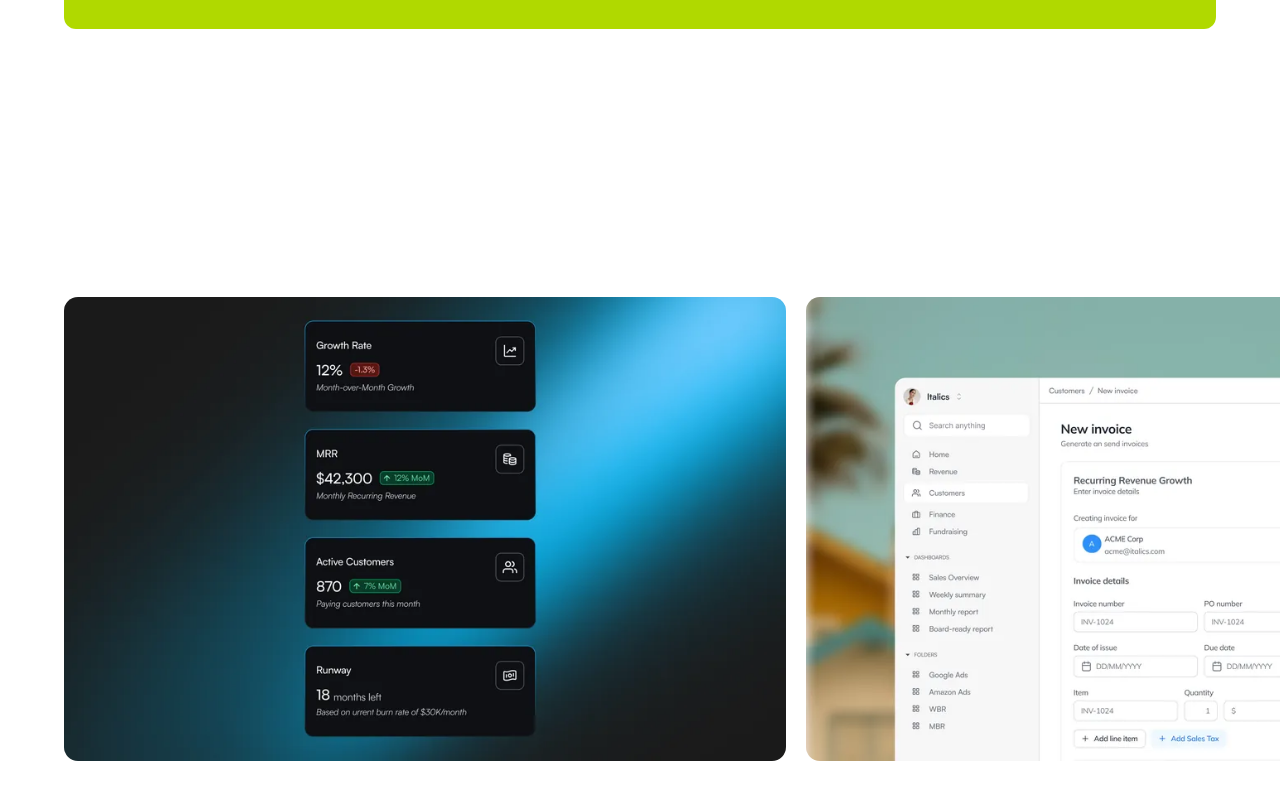
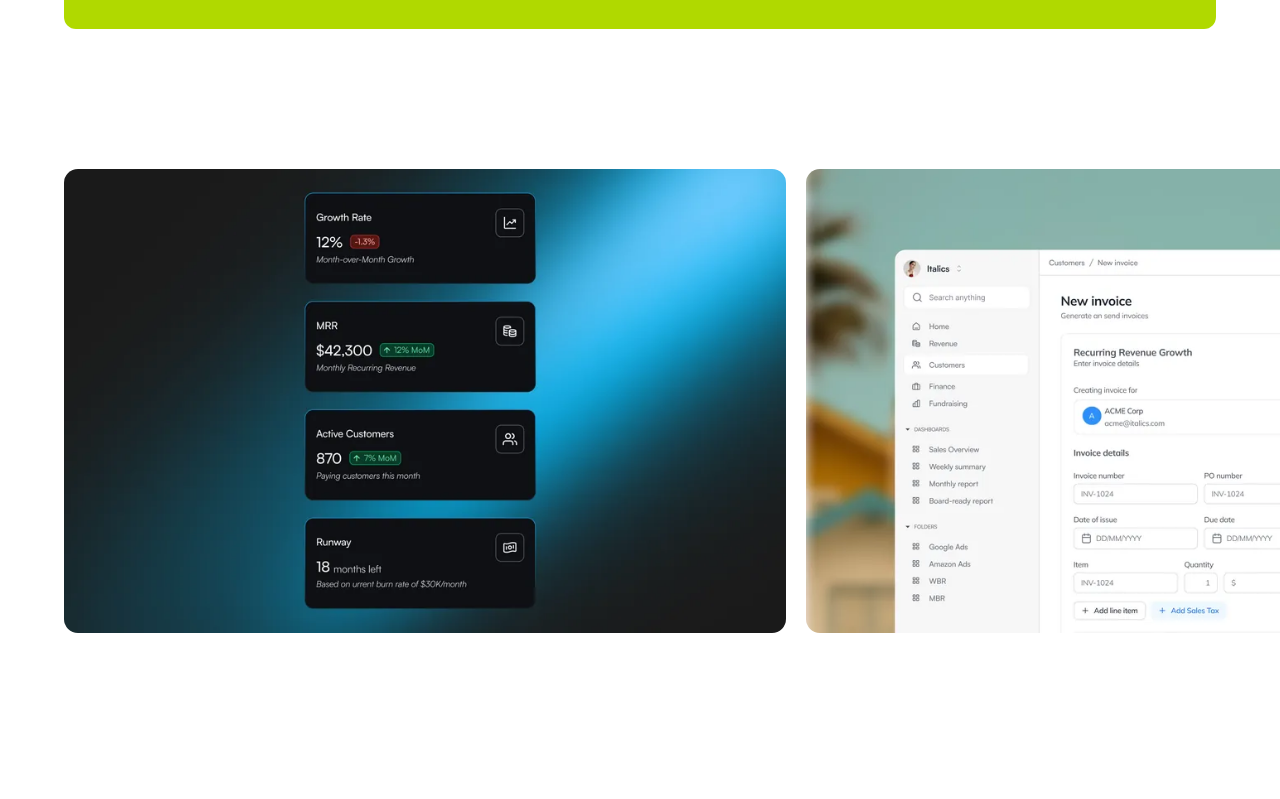
Before and after one commit to Saloni098/turtle-studio, a plain HTML site: page index.html in a window 1280 px wide. Shown: the part 3117-3916 px from the top of the page. Drawn offline with nearby package versions, Linux system fonts and the light colour scheme.

Commit message:
Even out spacing around the Play strip
The pinned panel is now only as tall as the cards and pins centred below
the nav, so the gaps before and after it match every other section.

Co-Authored-By: Claude Opus 5.5 <noreply@anthropic.com>
Claude-Session: https://claude.ai/code/session_01MVB851W4cpaJxZiQu3NJEq

```diff
--- a/index.html
+++ b/index.html
@@ -159,12 +159,13 @@ body::before{content:"";position:fixed;inset:0 0 auto;height:env(safe-area-inset
 }
 
 /* play: pinned strip; vertical scrolling moves the cards sideways, then the page carries on */
-.play{position:relative;width:100vw;margin-left:calc(50% - 50vw)}
-.play-pin{position:sticky;top:80px;height:calc(100vh - 80px);display:flex;flex-direction:column;justify-content:center;gap:28px;overflow:hidden}
+.play{position:relative;width:100vw;margin-left:calc(50% - 50vw);--nav:80px;--ch:min(58vh,560px)}
+/* the pinned strip is only as tall as the cards, so the space around it matches the other sections; it pins centred below the nav */
+.play-pin{position:sticky;top:calc(var(--nav) + (100vh - var(--nav) - var(--ch)) / 2);height:var(--ch);overflow:hidden}
 .play-track{display:flex;gap:20px;width:max-content;padding-left:var(--play-pad,72px);padding-right:var(--play-pad,72px);will-change:transform}
-.play-card{flex:none;height:min(58vh,560px);margin:0;border-radius:14px;overflow:hidden;background:var(--block)}
+.play-card{flex:none;height:var(--ch);margin:0;border-radius:14px;overflow:hidden;background:var(--block)}
 .play-card img{display:block;height:100%;width:auto;max-width:none}
-@media (max-width:700px){.play-pin{top:68px;height:calc(100vh - 68px);gap:20px}.play-card{height:min(46vh,360px);border-radius:10px}.play-track{gap:12px}}
+@media (max-width:700px){.play{--nav:68px;--ch:min(46vh,360px)}.play-card{border-radius:10px}.play-track{gap:12px}}
 /* no pinning for people who prefer less motion: a plain swipeable row */
 @media (prefers-reduced-motion:reduce){.play{height:auto!important}.play-pin{position:static;height:auto}.play-track{transform:none!important;overflow-x:auto;width:auto;scroll-snap-type:x mandatory}.play-card{scroll-snap-align:start}}
 
```
